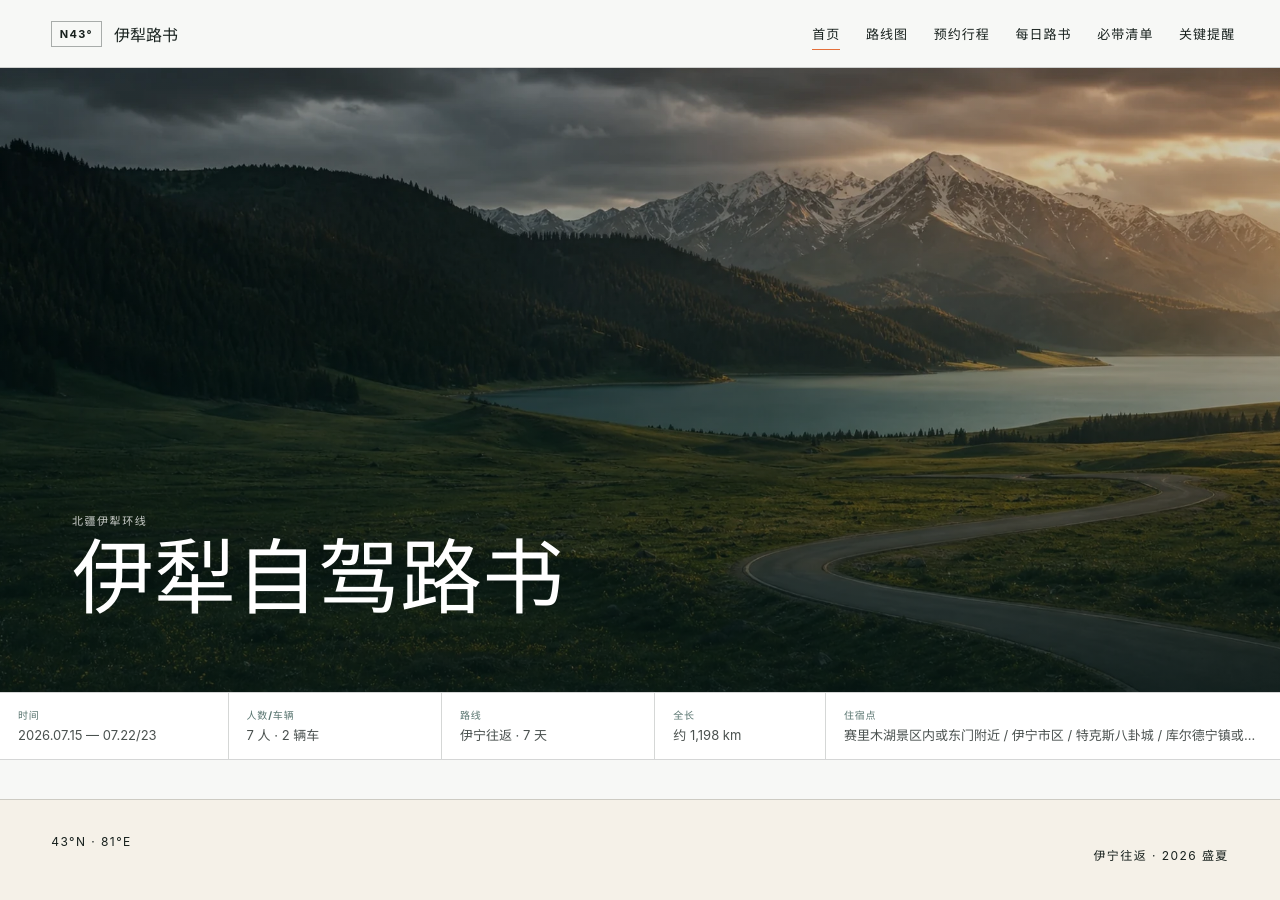
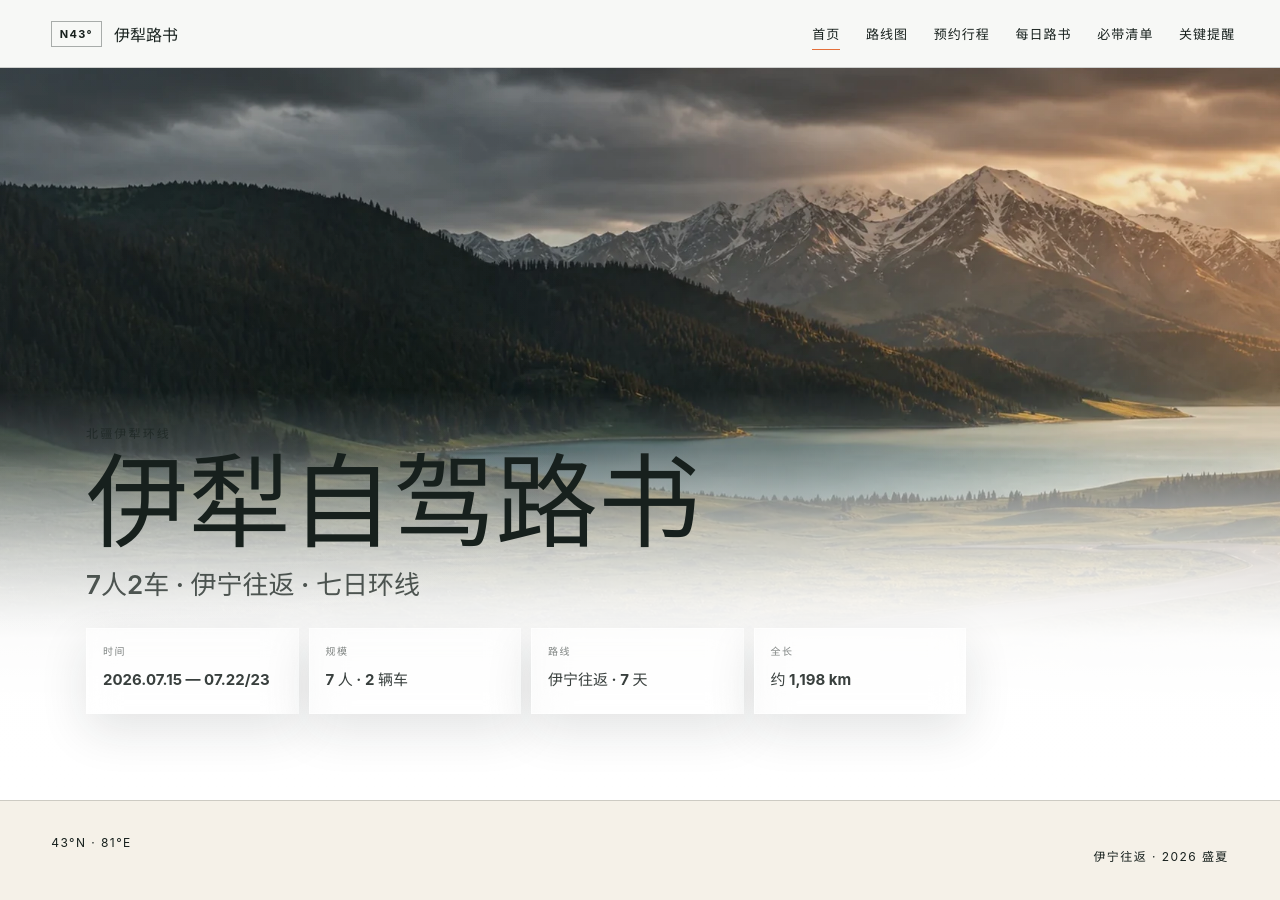
Before and after one commit to StevieHui/yili-roadbook, a React (Vite) app: page / in a window 1280 px wide. Shown: the top 900 px of the page. Built offline with nearby package versions, Linux system fonts and the light colour scheme.

Commit message:
fix: redesign cover hero

```diff
--- a/src/components/Dashboard.tsx
+++ b/src/components/Dashboard.tsx
@@ -7,23 +7,34 @@ interface DashboardProps {
   onSelectDay?: (id: TripDay['id']) => void;
 }
 
-export function Dashboard({ days }: DashboardProps) {
+export function Dashboard(_props: DashboardProps) {
   return (
     <section className="dashboard" aria-labelledby="dashboard-title">
       <div className="dashboard-cover">
-        <div>
+        <div className="dashboard-copy">
           <p className="section-kicker">北疆伊犁环线</p>
           <h1 id="dashboard-title">{tripMeta.title}</h1>
+          <p className="dashboard-subtitle">{tripMeta.subtitle}</p>
+          <div className="dashboard-glass-grid" aria-label="封面行程信息">
+            <article>
+              <span>时间</span>
+              <strong>{tripMeta.dateRange}</strong>
+            </article>
+            <article>
+              <span>规模</span>
+              <strong>{tripMeta.people} 人 · {tripMeta.cars} 辆车</strong>
+            </article>
+            <article>
+              <span>路线</span>
+              <strong>伊宁往返 · {tripMeta.drivingDays} 天</strong>
+            </article>
+            <article>
+              <span>全长</span>
+              <strong>约 {tripMeta.distanceKm.toLocaleString()} km</strong>
+            </article>
+          </div>
         </div>
       </div>
-
-      <dl className="dashboard-summary-strip" aria-label="行程概览">
-        <div><dt>时间</dt><dd>{tripMeta.dateRange}</dd></div>
-        <div><dt>人数/车辆</dt><dd>{tripMeta.people} 人 · {tripMeta.cars} 辆车</dd></div>
-        <div><dt>路线</dt><dd>伊宁往返 · {tripMeta.drivingDays} 天</dd></div>
-        <div><dt>全长</dt><dd>约 {tripMeta.distanceKm.toLocaleString()} km</dd></div>
-        <div><dt>住宿点</dt><dd>{days.map((day) => day.stay.split('（')[0]).join(' / ')}</dd></div>
-      </dl>
     </section>
   );
 }
--- a/src/styles.css
+++ b/src/styles.css
@@ -403,62 +403,91 @@ footer { display: flex; justify-content: space-between; padding: 34px 4vw; borde
   min-height: calc(100vh - 1px);
   padding: 68px 0 0;
   color: var(--ink);
-  background: #f7f8f6;
+  background: #fff;
 }
 .dashboard-cover {
-  min-height: min(78vh, 760px);
+  position: relative;
+  min-height: calc(100vh - 68px);
   display: flex;
   align-items: flex-end;
-  padding: clamp(28px, 6vw, 72px);
-  color: white;
+  overflow: hidden;
+  padding: clamp(36px, 7vw, 86px);
+  color: var(--ink);
   background:
-    linear-gradient(180deg, rgba(7,25,22,.12), rgba(7,25,22,.68)),
+    linear-gradient(180deg, rgba(7,25,22,.04) 0%, rgba(7,25,22,.08) 44%, rgba(255,255,255,.96) 86%, #fff 100%),
     url('/images/yili-hero.webp') center / cover no-repeat,
     var(--pine);
 }
-.dashboard-cover > div {
-  max-width: 780px;
+.dashboard-cover::before {
+  content: "";
+  position: absolute;
+  inset: auto 0 0;
+  height: 48%;
+  background: linear-gradient(180deg, rgba(255,255,255,0), rgba(255,255,255,.94) 54%, #fff);
+  pointer-events: none;
+}
+.dashboard-cover::after {
+  content: "";
+  position: absolute;
+  inset: 0;
+  background: linear-gradient(90deg, rgba(255,255,255,.08), rgba(255,255,255,0) 45%);
+  pointer-events: none;
+}
+.dashboard-copy {
+  position: relative;
+  z-index: 1;
+  width: min(1080px, 100%);
 }
 .dashboard-cover .section-kicker {
-  color: rgba(255,255,255,.78);
+  margin-bottom: 12px;
+  color: rgba(23,32,29,.62);
+  font-size: 12px;
+  letter-spacing: .18em;
 }
 .dashboard-cover h1 {
   margin: 0;
+  max-width: 760px;
   font-family: "Inter", "PingFang SC", "Microsoft YaHei", sans-serif;
-  font-size: clamp(42px, 7vw, 82px);
-  line-height: 1.02;
+  font-size: clamp(52px, 8vw, 104px);
+  font-weight: 800;
+  line-height: .96;
   letter-spacing: 0;
 }
-.dashboard-summary-strip {
+.dashboard-subtitle {
+  max-width: 620px;
+  margin: 16px 0 26px;
+  color: rgba(23,32,29,.74);
+  font-size: clamp(18px, 2.2vw, 26px);
+  font-weight: 600;
+  line-height: 1.35;
+}
+.dashboard-glass-grid {
   display: grid;
-  grid-template-columns: .8fr .75fr .75fr .6fr minmax(0, 1.6fr);
-  gap: 0;
-  margin: 0;
-  border-top: 1px solid var(--line);
-  border-bottom: 1px solid var(--line);
-  background: white;
+  grid-template-columns: repeat(4, minmax(130px, 1fr));
+  gap: 10px;
+  width: min(880px, 100%);
 }
-.dashboard-summary-strip div {
-  min-width: 0;
-  padding: 14px 18px;
-  border-left: 1px solid var(--line);
+.dashboard-glass-grid article {
+  min-height: 86px;
+  padding: 14px 16px;
+  border: 1px solid rgba(255,255,255,.55);
+  background: rgba(255,255,255,.46);
+  box-shadow: 0 16px 48px rgba(23,32,29,.12);
+  backdrop-filter: blur(16px) saturate(1.12);
 }
-.dashboard-summary-strip div:first-child { border-left: 0; }
-.dashboard-summary-strip dt {
-  margin-bottom: 5px;
-  color: #58746f;
+.dashboard-glass-grid span {
+  display: block;
+  margin-bottom: 12px;
+  color: rgba(23,32,29,.55);
   font-size: 10px;
-  font-weight: 700;
-  letter-spacing: .08em;
+  font-weight: 800;
+  letter-spacing: .14em;
 }
-.dashboard-summary-strip dd {
-  margin: 0;
-  overflow: hidden;
-  color: rgba(23,32,29,.78);
-  font-size: 13px;
+.dashboard-glass-grid strong {
+  display: block;
+  color: rgba(23,32,29,.86);
+  font-size: 15px;
   line-height: 1.35;
-  white-space: nowrap;
-  text-overflow: ellipsis;
 }
 .dashboard-hero {
   display: grid;
@@ -865,14 +894,9 @@ footer { display: flex; justify-content: space-between; padding: 34px 4vw; borde
 }
 
 @media (max-width: 980px) {
-  .dashboard-summary-strip {
+  .dashboard-glass-grid {
     grid-template-columns: repeat(2, minmax(0, 1fr));
   }
-  .dashboard-summary-strip div {
-    border-top: 1px solid var(--line);
-  }
-  .dashboard-summary-strip div:nth-child(odd) { border-left: 0; }
-  .dashboard-summary-strip div:nth-child(-n+2) { border-top: 0; }
   .dashboard-hero,
   .command-grid,
   .deadline-board,
@@ -896,15 +920,10 @@ footer { display: flex; justify-content: space-between; padding: 34px 4vw; borde
     min-height: 68vh;
     padding: 28px 18px;
   }
-  .dashboard-cover h1 { font-size: 42px; }
-  .dashboard-summary-strip { grid-template-columns: 1fr; }
-  .dashboard-summary-strip div,
-  .dashboard-summary-strip div:nth-child(odd),
-  .dashboard-summary-strip div:nth-child(-n+2) {
-    border-left: 0;
-    border-top: 1px solid var(--line);
-  }
-  .dashboard-summary-strip div:first-child { border-top: 0; }
+  .dashboard-cover h1 { font-size: 46px; }
+  .dashboard-subtitle { font-size: 17px; }
+  .dashboard-glass-grid { grid-template-columns: 1fr; }
+  .dashboard-glass-grid article { min-height: 70px; }
   .dashboard-hero h1 { font-size: 30px; }
   .quick-tools,
   .deadline-board > div,
```
Also changed, not shown: 1 other file (tests, documents, lock files or other folders).
